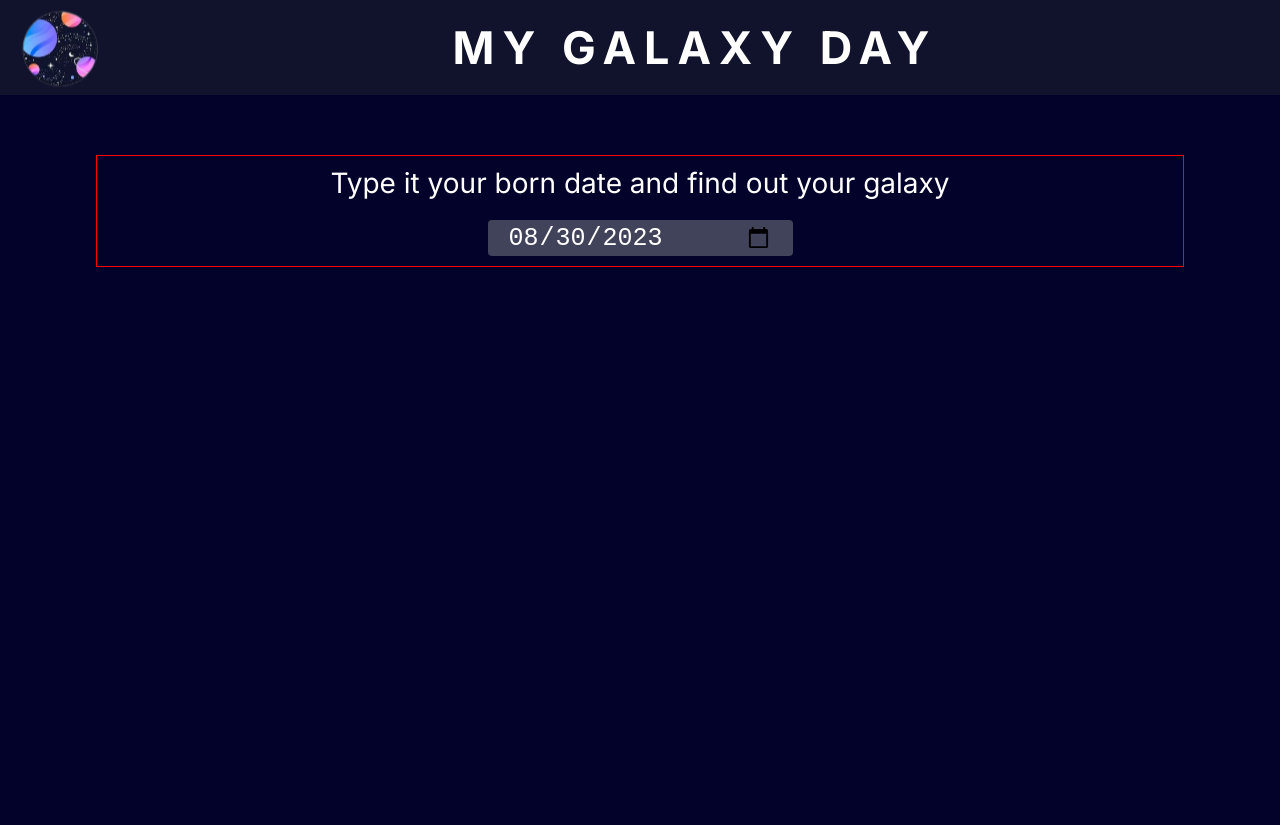
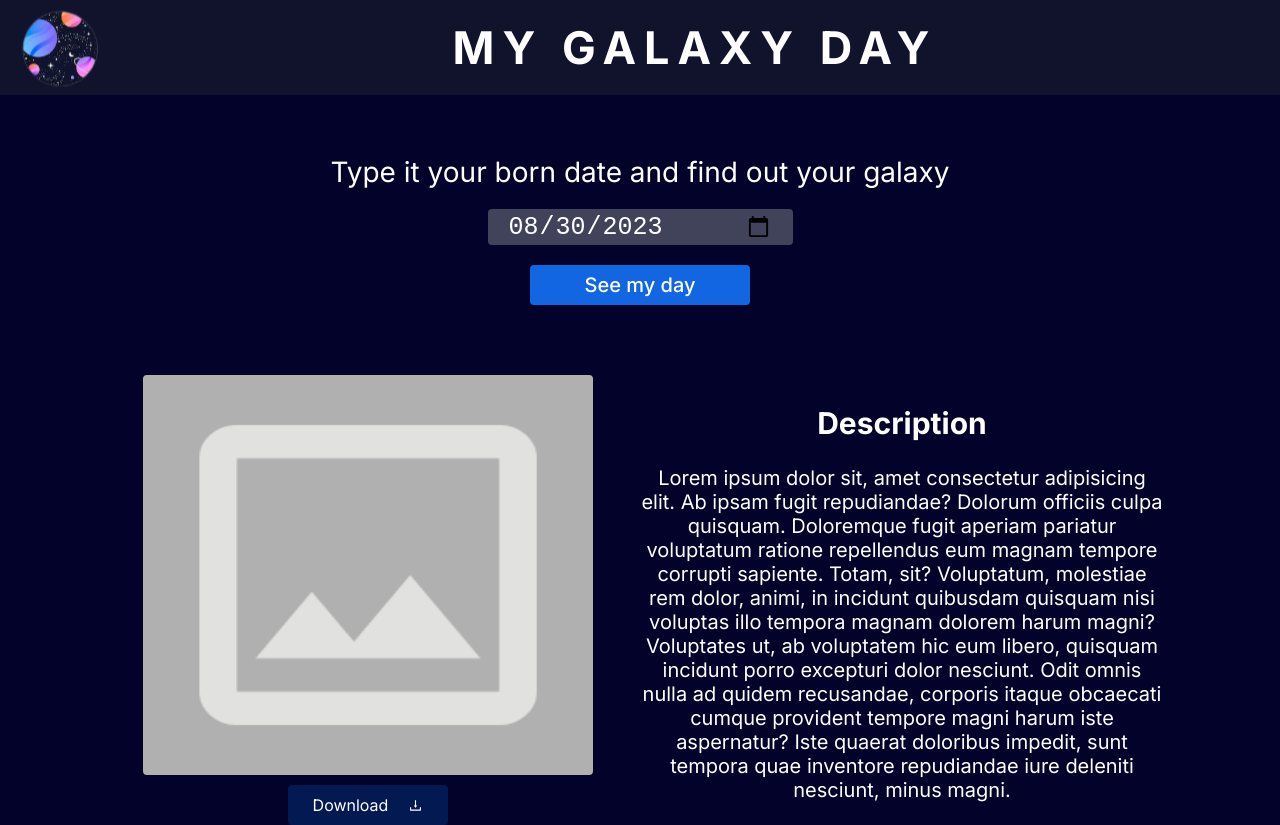
Before and after one commit to Diegojacober/my-galaxy, a React (Vite) app: page / in a window 1280 px wide. Before the commit the page ends 800 px from the top, so only its background shows below. Built offline with nearby package versions, Linux system fonts and the light colour scheme.

Commit message:
Crating main page

```diff
--- a/src/pages/Home/index.jsx
+++ b/src/pages/Home/index.jsx
@@ -1,22 +1,61 @@
 import React, { useEffect, useState } from "react"
 import * as S from './styles';
 import format from "date-fns/format";
+import { AiOutlineDownload } from 'react-icons/ai';
+import imageNotFound from './../../assets/image.png'
 
 export default function Home() {
     const today = format(new Date(), "yyyy-MM-dd");
     const [userDate, setUserDate] = useState(today);
-
-
-    useEffect(() => {
-
-        console.log(userDate)
-    }, userDate);
+    const [data, setData] = useState([]);
+    const [loading, setLoading] = useState(false)
 
     return (
         <S.Content>
             <S.Title>Type it your born date and find out your galaxy</S.Title>
 
-            <S.Input type="date" value={userDate} onChange={(e) => setUserDate(e.target.value)}/>
+            <S.Input type="date" value={userDate} onChange={(e) => setUserDate(e.target.value)} />
+
+
+            {loading ? (
+                <S.ButtonInactive href="#" >See my day</S.ButtonInactive>
+            ) : (
+                <S.Button href="#" >See my day</S.Button>
+            )}
+
+
+
+            {loading ? (
+                <S.Loader/>
+            ) :
+                (
+                    <S.Main>
+                        <S.ImageContent>
+
+                            {!data ?
+                                (<img src="" alt="" />) :
+                                (
+                                    <img src={imageNotFound} alt="" draggable={false} />
+                                )}
+
+                            <S.BtnDownload>
+                                <p>Download</p>
+                                <AiOutlineDownload size={15} />
+                            </S.BtnDownload>
+                        </S.ImageContent>
+
+                        <S.Description>
+                            <h4>Description</h4>
+
+                            <p>Lorem ipsum dolor sit, amet consectetur adipisicing elit. Ab ipsam fugit repudiandae? Dolorum officiis culpa quisquam. Doloremque fugit aperiam pariatur voluptatum ratione repellendus eum magnam tempore corrupti sapiente. Totam, sit?
+                                Voluptatum, molestiae rem dolor, animi, in incidunt quibusdam quisquam nisi voluptas illo tempora magnam dolorem harum magni? Voluptates ut, ab voluptatem hic eum libero, quisquam incidunt porro excepturi dolor nesciunt.
+                                Odit omnis nulla ad quidem recusandae, corporis itaque obcaecati cumque provident tempore magni harum iste aspernatur? Iste quaerat doloribus impedit, sunt tempora quae inventore repudiandae iure deleniti nesciunt, minus magni.
+                            </p>
+
+                        </S.Description>
+                    </S.Main>
+                )}
+
 
 
         </S.Content>
--- a/src/pages/Home/styles.jsx
+++ b/src/pages/Home/styles.jsx
@@ -1,5 +1,5 @@
 import { styled } from "styled-components";
-import { opacity } from "../../config/colors";
+import { infoColorLight, infoColorDark, opacity } from "../../config/colors";
 
 export const Title = styled.h2`
     & {
@@ -37,3 +37,178 @@ export const Input = styled.input`
    }
 
 `
+
+export const Button = styled.a`
+    background-color: ${infoColorLight};
+    color: #FFF;
+    text-decoration: none;
+    width: 220px;
+    height: 30px;
+    display: flex;
+    align-items: center;
+    justify-content: center;
+    border-radius: 4px;
+    font-weight: 500;
+    font-size: 20px;
+    padding:  20px 0px;
+`
+
+export const ButtonInactive = styled.a`
+    background-color: ${infoColorLight};
+    color: #FFF;
+    opacity: 0.8;
+    text-decoration: none;
+    width: 220px;
+    height: 30px;
+    display: flex;
+    align-items: center;
+    justify-content: center;
+    border-radius: 4px;
+    font-weight: 500;
+    font-size: 20px;
+    padding:  20px 0px;
+`
+
+
+export const Main = styled.section`
+    margin-top: 50px;
+    display: flex;
+    justify-content: space-between;
+`
+
+export const ImageContent = styled.article`
+    & {
+        flex: 1;
+        display: flex;
+        flex-direction: column;
+        align-items: center;
+        justify-content: center;
+    }
+
+    & img {
+        border-radius: 4px;
+        width: 450px;
+        height: 400px;
+        background-color: #b1b0b0;
+    }
+`;
+
+
+export const BtnDownload = styled.a`
+    & {
+        margin-top: 10px;
+        display: flex;
+        align-items: center;
+        justify-content: center;
+        gap: 20px;
+        padding: 10px 25px;
+        border-radius: 4px;
+        background-color: ${infoColorDark};
+        cursor: pointer;
+        user-select: none;
+    }
+
+`;
+
+
+export const Description = styled.article`
+    & {
+        flex: 1;
+        display: flex;
+        flex-direction: column;
+        align-items: center;
+        justify-content: start;
+        padding: 10px;
+        padding-top: 30px;
+        gap: 25px;
+    }
+
+    & h4{
+        font-size: 30px;
+    }
+
+    & p {
+        text-align: center;
+        font-size: 20px;
+    }
+`;
+
+
+export const Loader = styled.span`
+
+    & {
+        margin-top: 80px;
+        transform: rotateZ(45deg);
+        perspective: 1000px;
+        border-radius: 50%;
+        width: 65px;
+        height: 65px;
+        color: #FFF;
+      }
+      &:before,
+      &:after {
+          content: '';
+          display: block;
+          position: absolute;
+          top: 0;
+          left: 0;
+          width: inherit;
+          height: inherit;
+          border-radius: 50%;
+          transform: rotateX(70deg);
+          animation: 1s spin linear infinite;
+        }
+        &:after {
+          color: ${infoColorLight};
+          transform: rotateY(70deg);
+          animation-delay: .4s;
+        }
+
+      @keyframes rotate {
+        0% {
+          transform: translate(-50%, -50%) rotateZ(0deg);
+        }
+        100% {
+          transform: translate(-50%, -50%) rotateZ(360deg);
+        }
+      }
+
+      @keyframes rotateccw {
+        0% {
+          transform: translate(-50%, -50%) rotate(0deg);
+        }
+        100% {
+          transform: translate(-50%, -50%) rotate(-360deg);
+        }
+      }
+
+      @keyframes spin {
+        0%,
+        100% {
+          box-shadow: .2em 0px 0 0px currentcolor;
+        }
+        12% {
+          box-shadow: .2em .2em 0 0 currentcolor;
+        }
+        25% {
+          box-shadow: 0 .2em 0 0px currentcolor;
+        }
+        37% {
+          box-shadow: -.2em .2em 0 0 currentcolor;
+        }
+        50% {
+          box-shadow: -.2em 0 0 0 currentcolor;
+        }
+        62% {
+          box-shadow: -.2em -.2em 0 0 currentcolor;
+        }
+        75% {
+          box-shadow: 0px -.2em 0 0 currentcolor;
+        }
+        87% {
+          box-shadow: .2em -.2em 0 0 currentcolor;
+        }
+      }
+
+
+`;
--- a/src/styles/GlobalStyles.jsx
+++ b/src/styles/GlobalStyles.jsx
@@ -19,8 +19,7 @@ body{
 export const Container = styled.main`
     & {
         width: 85%;
-        border: 1px solid red;
-        padding: 10px;
+        padding: 0 10px;
         margin: 0 auto;
     }
 `
```
Also changed, not shown: src/assets/image.png (added), src/assets/image.svg (added).
